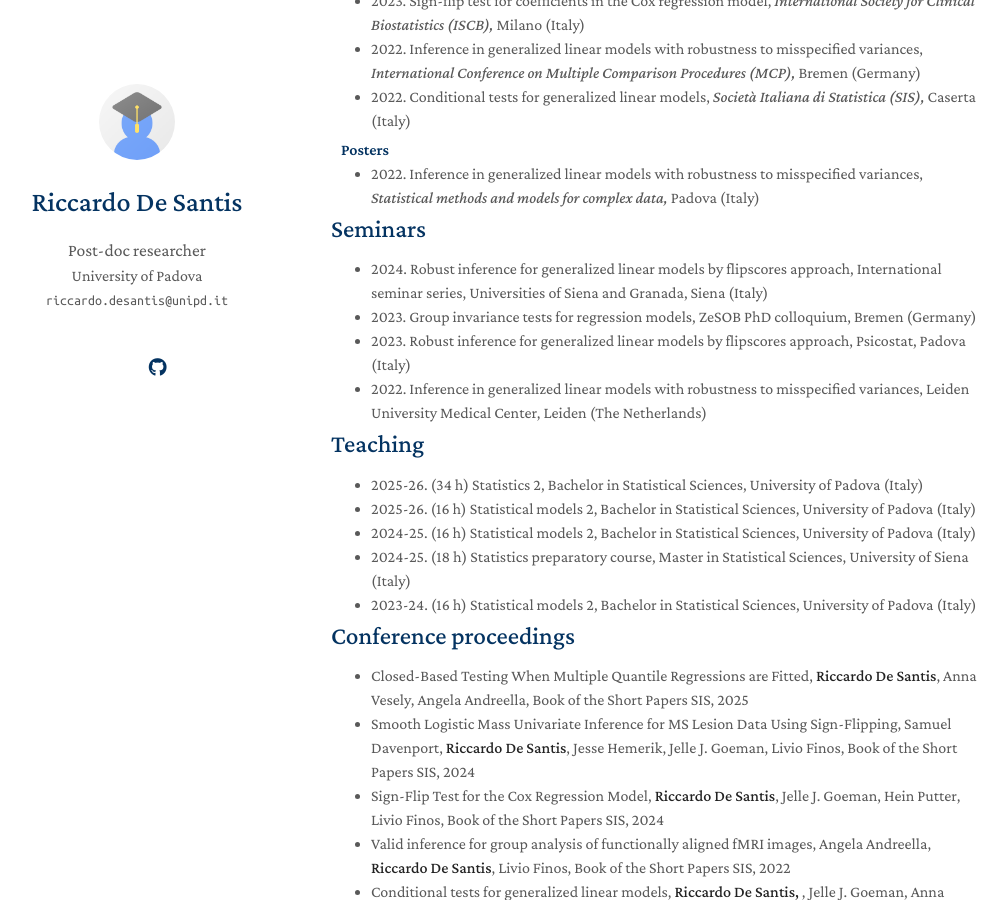
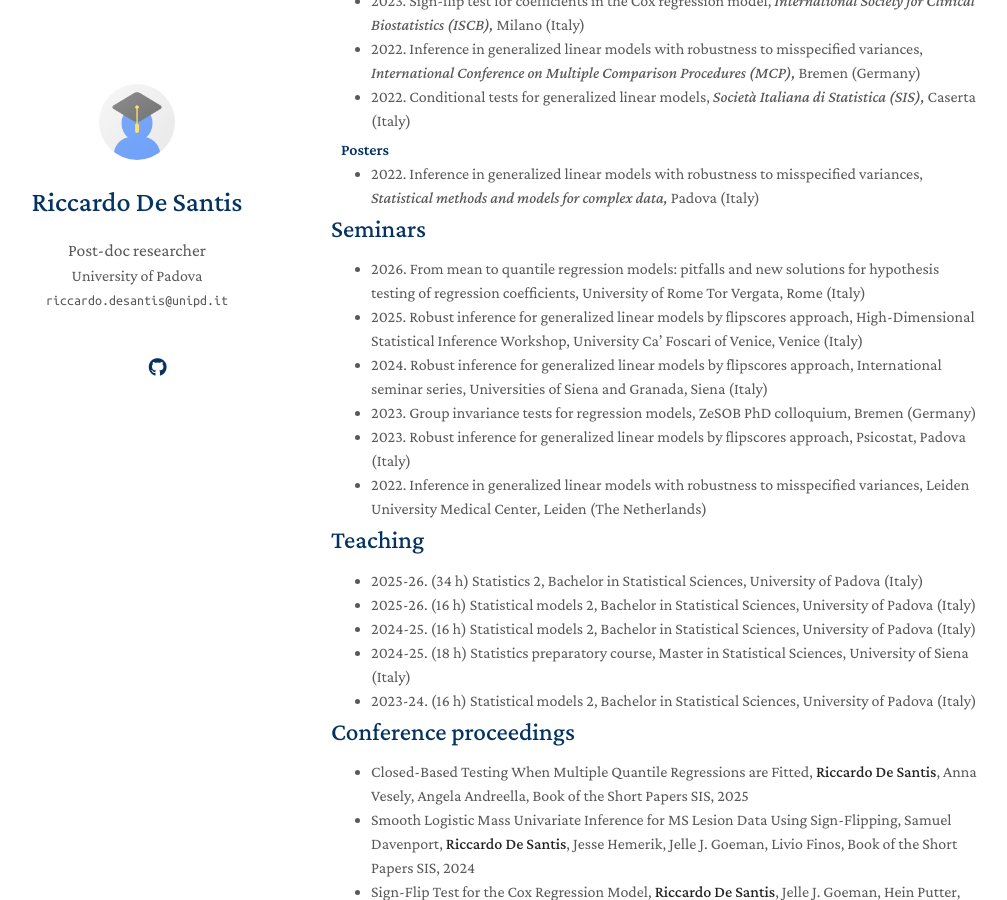
Before and after one commit to Rickdesa/rickdesa.github.io, a Jekyll site: the page built from index.md, in a window 1280 px wide and 900 px high, scrolled down 1882 px. Shown: the whole window, without its empty margins (139-1146 px from the left). Built offline with Jekyll 4.4.1, drawn with Linux system fonts in a browser that asks for light colours; a style sheet for code colours, icons or effects is not loaded; our own code applies the rules of GitHub Pages for plain Markdown files.

Commit message:
Update seminars.md

```diff
--- a/_includes/seminars.md
+++ b/_includes/seminars.md
@@ -1,6 +1,8 @@
 ## Seminars
 
 <ul style="margin:0 0 5px;">
+  <li><autocolor>2026. From mean to quantile regression models: pitfalls and new solutions for hypothesis testing of regression coefficients, University of Rome Tor Vergata, Rome (Italy)</autocolor></li>
+  <li><autocolor>2025. Robust inference for generalized linear models by flipscores approach, High-Dimensional Statistical Inference Workshop, University Ca’ Foscari of Venice, Venice (Italy)</autocolor></li>
   <li><autocolor>2024. Robust inference for generalized linear models by flipscores approach, International seminar series, Universities of Siena and Granada, Siena (Italy)</autocolor></li>
   <li><autocolor>2023. Group invariance tests for regression models, ZeSOB PhD colloquium, Bremen (Germany)</autocolor></li>
   <li><autocolor>2023. Robust inference for generalized linear models by flipscores approach, Psicostat, Padova (Italy)</autocolor></li>
```
